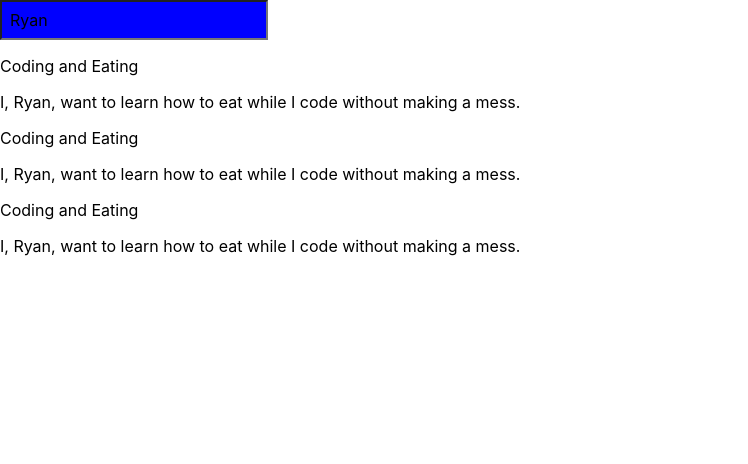
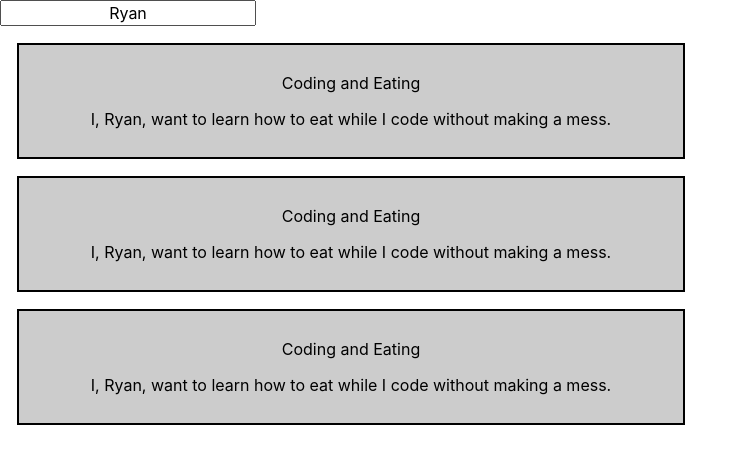
Before and after one commit to rwparrish/assignment-one, a React (Create React App) app: page / in a window 1280 px wide. Shown: the top 464 px of the page, without its empty margins (0-748 px from the left). Built offline with nearby package versions, Linux system fonts and the light colour scheme.

Commit message:
more refactoring

```diff
--- a/src/App.js
+++ b/src/App.js
@@ -13,14 +13,14 @@ class App extends Component {
   changeUsernameHandler = event => {
     this.setState({
       username: event.target.value
-    })
+    });
   }
 
   render () {
 
     return (
       <div>
-        <UserInput changeUsername={this.changeUsernameHandler} userName={this.state.username} />
+        <UserInput changedUsername={this.changeUsernameHandler} userName={this.state.username} currentName={this.state.username} />
         <UserOutput click={this.changeUsernameHandler} userName={this.state.username} />
         <UserOutput userName={this.state.username} />
         <UserOutput userName={this.state.username}/>
--- a/src/User/User.css
+++ /dev/null
@@ -1,8 +0,0 @@
-.User {
-    width: 60%;
-    margin: 16px auto;
-    border: 1px solid #eee;
-    box-shadow: 0 2px 3px #ccc;
-    padding: 16px;
-    text-align: center
-}
--- a/src/UserInput/UserInput.js
+++ b/src/UserInput/UserInput.js
@@ -3,15 +3,14 @@ import React from 'react'
 const userInput = props => {
 
     const style = {
-        backgroundColor: 'blue',
+        display: 'inline',
+        textAlign: 'center',
         font: 'inherit',
-        border: '1x solid blue',
-        padding: '8px',
-        cursor: 'pointer'
+        border: '2x solid blue',
       };
 
     return (
-      <input style={style} onChange={props.changeUsername} type="text" value={props.userName}/>
+      <input type="text" style={style} onChange={props.changedUsername} value={props.currentName}/>
     )
 }
 
--- /dev/null
+++ b/src/UserOutput/UserOutput.css
@@ -0,0 +1,8 @@
+.UserOutput {
+    width: 50%;
+    padding: 12px;
+    margin: 17px;
+    border: 2px solid black;
+    background-color: #ccc;
+    text-align: center;
+}
--- a/src/UserOutput/UserOutput.js
+++ b/src/UserOutput/UserOutput.js
@@ -1,9 +1,10 @@
 import React from 'react'
+import './UserOutput.css'
 
 const userOutput = props => {
 
     return (
-        <div className='User'>
+        <div className='UserOutput'>
             <p >Coding and Eating</p>
             <p onClick={props.click} >I, {props.userName}, want to learn how to eat while I code without making a mess.</p>
         </div>
```
